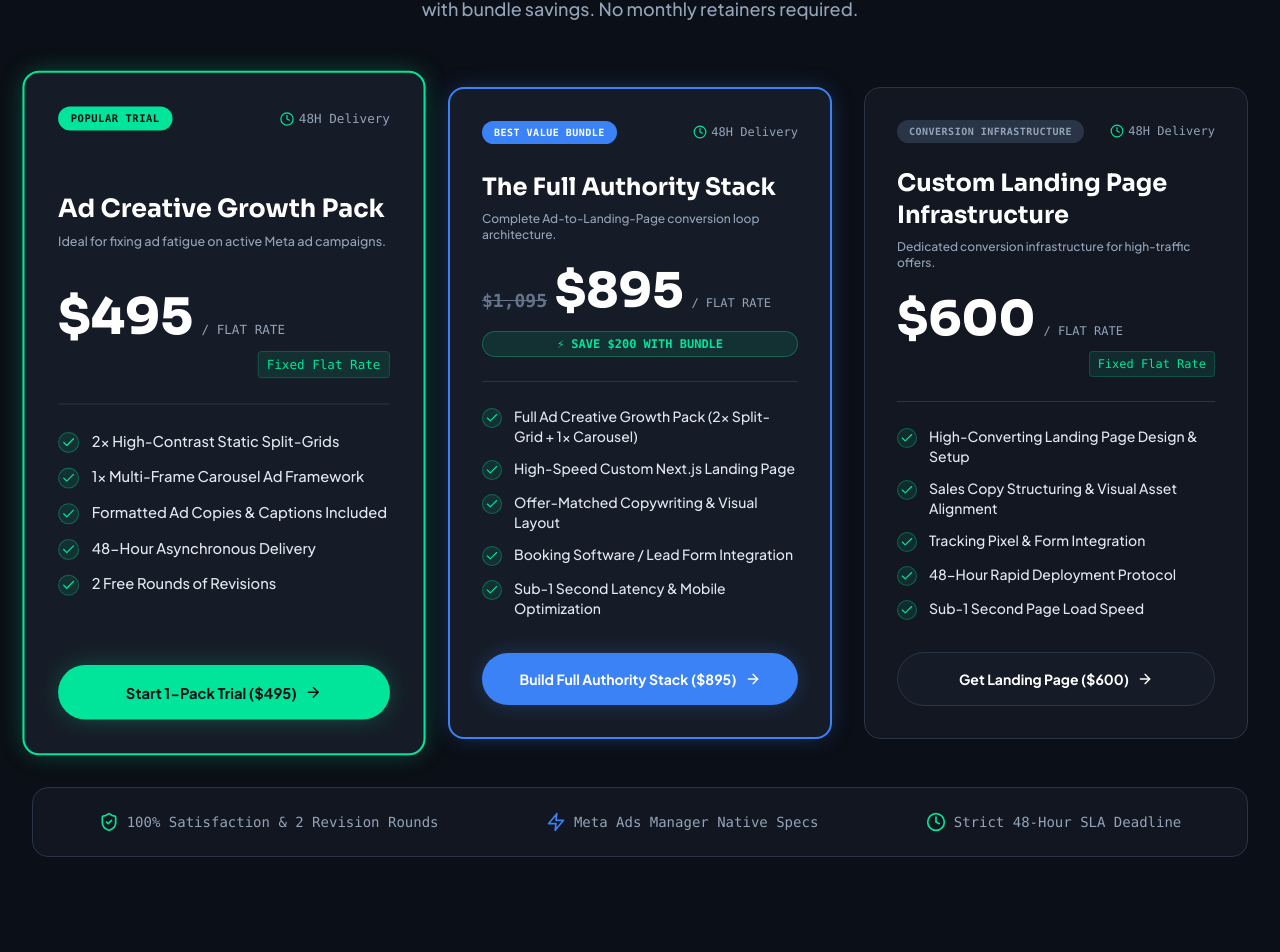
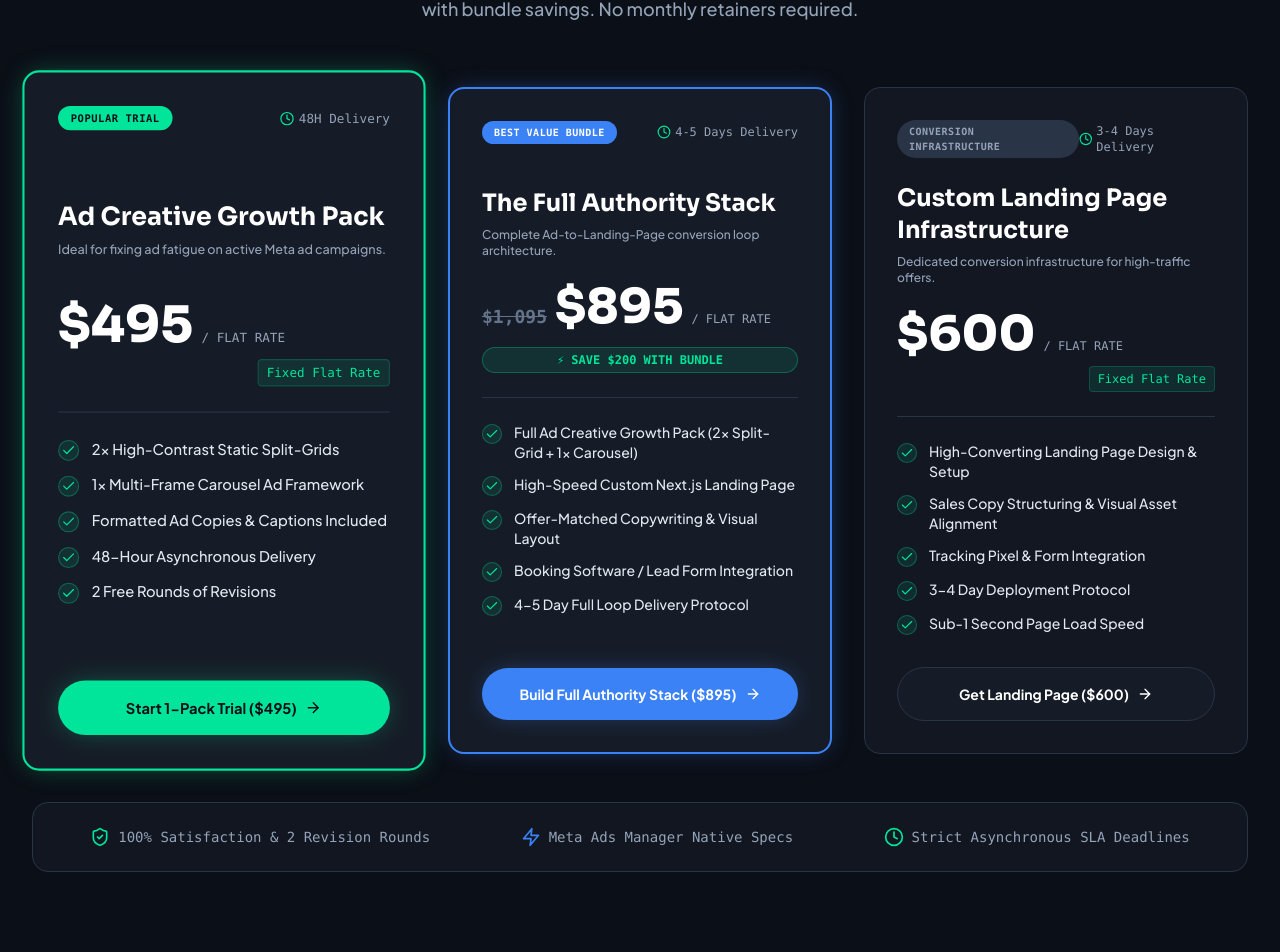
Before and after one commit to StackCuts/Agency, a React (Vite) app: page / in a window 1280 px wide. Shown: the part 9659-10611 px from the top of the page. Built offline with nearby package versions, Linux system fonts and the light colour scheme.

Commit message:
Update delivery timelines for Cards 2 and 3 in PricingSection.jsx

```diff
--- a/src/components/PricingSection.jsx
+++ b/src/components/PricingSection.jsx
@@ -9,6 +9,7 @@ export default function PricingSection({ onOpenModal }) {
       price: '$495',
       originalPrice: null,
       priceSuffix: 'Flat Rate',
+      deliveryTime: '48H Delivery',
       badge: 'POPULAR TRIAL',
       isPopular: true,
       subtext: 'Ideal for fixing ad fatigue on active Meta ad campaigns.',
@@ -29,6 +30,7 @@ export default function PricingSection({ onOpenModal }) {
       originalPrice: '$1,095',
       savingsBadge: '⚡ SAVE $200 WITH BUNDLE',
       priceSuffix: 'Flat Rate',
+      deliveryTime: '4-5 Days Delivery',
       badge: 'BEST VALUE BUNDLE',
       isPopular: false,
       isBestValue: true,
@@ -38,7 +40,7 @@ export default function PricingSection({ onOpenModal }) {
         'High-Speed Custom Next.js Landing Page',
         'Offer-Matched Copywriting & Visual Layout',
         'Booking Software / Lead Form Integration',
-        'Sub-1 Second Latency & Mobile Optimization'
+        '4-5 Day Full Loop Delivery Protocol'
       ],
       ctaText: 'Build Full Authority Stack ($895)',
       ctaStyle: 'bg-[#3B82F6] text-white hover:bg-[#3B82F6]/90 shadow-blue-glow'
@@ -49,6 +51,7 @@ export default function PricingSection({ onOpenModal }) {
       price: '$600',
       originalPrice: null,
       priceSuffix: 'Flat Rate',
+      deliveryTime: '3-4 Days Delivery',
       badge: 'CONVERSION INFRASTRUCTURE',
       isPopular: false,
       subtext: 'Dedicated conversion infrastructure for high-traffic offers.',
@@ -56,7 +59,7 @@ export default function PricingSection({ onOpenModal }) {
         'High-Converting Landing Page Design & Setup',
         'Sales Copy Structuring & Visual Asset Alignment',
         'Tracking Pixel & Form Integration',
-        '48-Hour Rapid Deployment Protocol',
+        '3-4 Day Deployment Protocol',
         'Sub-1 Second Page Load Speed'
       ],
       ctaText: 'Get Landing Page ($600)',
@@ -108,7 +111,7 @@ export default function PricingSection({ onOpenModal }) {
                   {pkg.badge}
                 </span>
                 <span className="text-xs font-mono text-[#94A3B8] flex items-center gap-1">
-                  <Clock className="w-3.5 h-3.5 text-[#00E599]" /> 48H Delivery
+                  <Clock className="w-3.5 h-3.5 text-[#00E599]" /> {pkg.deliveryTime}
                 </span>
               </div>
 
@@ -188,7 +191,7 @@ export default function PricingSection({ onOpenModal }) {
           </div>
           <div className="flex items-center gap-2">
             <Clock className="w-5 h-5 text-[#00E599]" />
-            <span>Strict 48-Hour SLA Deadline</span>
+            <span>Strict Asynchronous SLA Deadlines</span>
           </div>
         </div>
 
```
